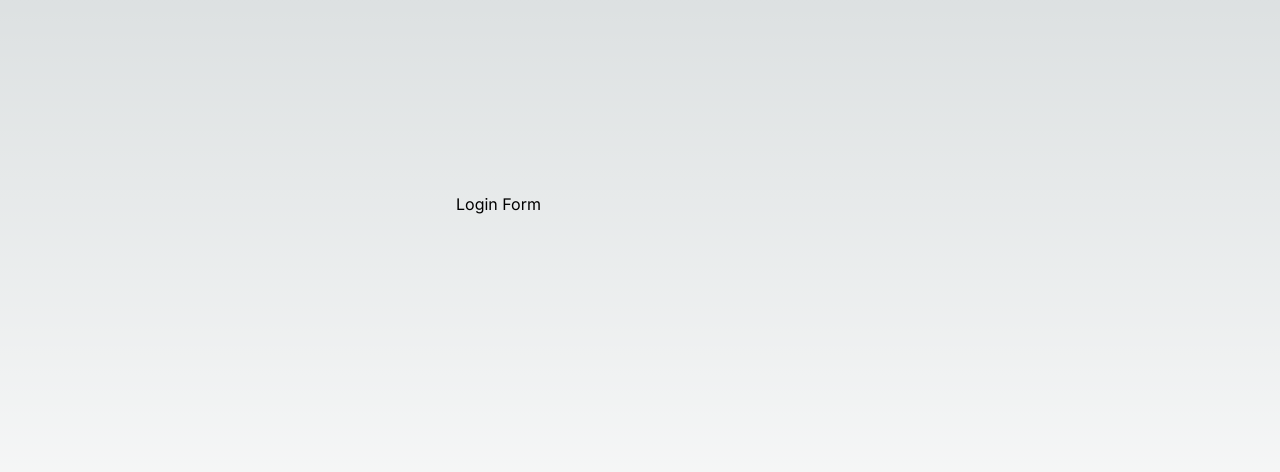
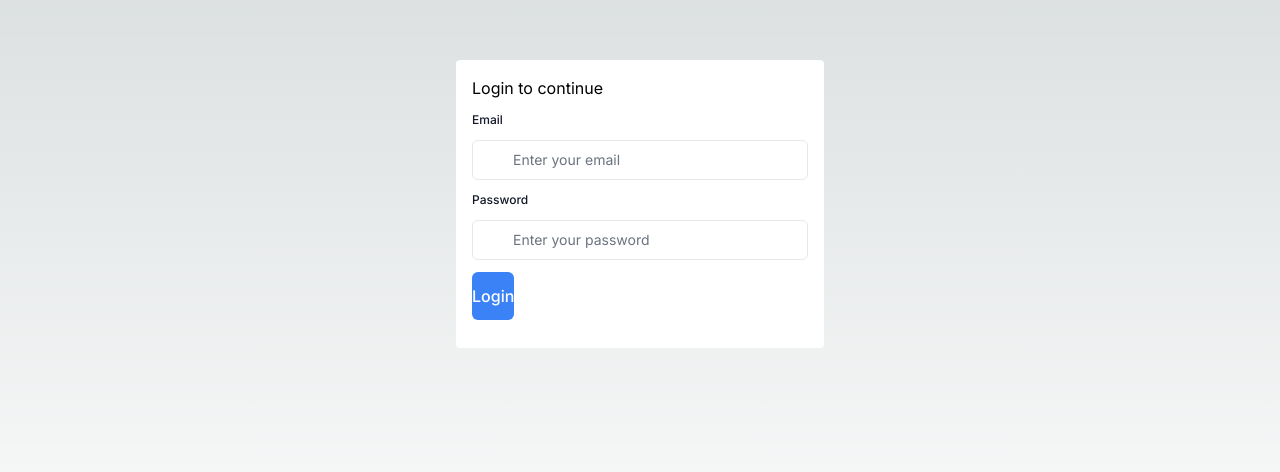
Before and after one commit to matt-fonto/next_auth, a Next.js app: page /login in a window 1280 px wide. Shown: the part 132-604 px from the top of the page. Built offline with nearby package versions, Linux system fonts and the light colour scheme.

Commit message:
feat: version following next chapter 16 tutorial

```diff
--- a/app/ui/LoginForm.tsx
+++ b/app/ui/LoginForm.tsx
@@ -1,3 +1,65 @@
+"use client";
+import { useFormState, useFormStatus } from "react-dom";
+import { authenticate } from "../lib/actions";
+
 export function LoginForm() {
-  return <h2>Login Form</h2>;
+  const [errorMessage, dispatch] = useFormState(authenticate, undefined);
+
+  function handleSubmit(event: Event) {
+    event.preventDefault();
+
+    const form = event.target as HTMLFormElement;
+    const formData = new FormData(form);
+    dispatch(formData);
+  }
+
+  return (
+    <form
+      onSubmit={(e) => handleSubmit(e)}
+      className="space-y-3 bg-white rounded p-4 text-black"
+    >
+      <h1>Login to continue</h1>
+
+      <label
+        htmlFor="email"
+        className="mb-3 mt-5 block text-xs font-medium text-gray-900"
+      >
+        Email
+      </label>
+      <input
+        className="peer block w-full rounded-md border border-gray-200 py-[9px] pl-10 text-sm outline-2 placeholder:text-gray-500"
+        type="email"
+        id="email"
+        name="email"
+        required
+        placeholder="Enter your email"
+      />
+
+      <label
+        htmlFor="password"
+        className="mb-3 block text-xs font-medium text-gray-900"
+      >
+        Password
+      </label>
+      <input
+        className="peer block w-full rounded-md border border-gray-200 py-[9px] pl-10 text-sm outline-2 placeholder:text-gray-500"
+        type="password"
+        id="password"
+        name="password"
+        required
+        placeholder="Enter your password"
+      />
+
+      <button
+        type="submit"
+        className="bg-blue-500 text-white rounded-md py-3 font-medium"
+      >
+        Login
+      </button>
+
+      <div>
+        {errorMessage && <p className="text-red-500 text-xs">{errorMessage}</p>}
+      </div>
+    </form>
+  );
 }
```
